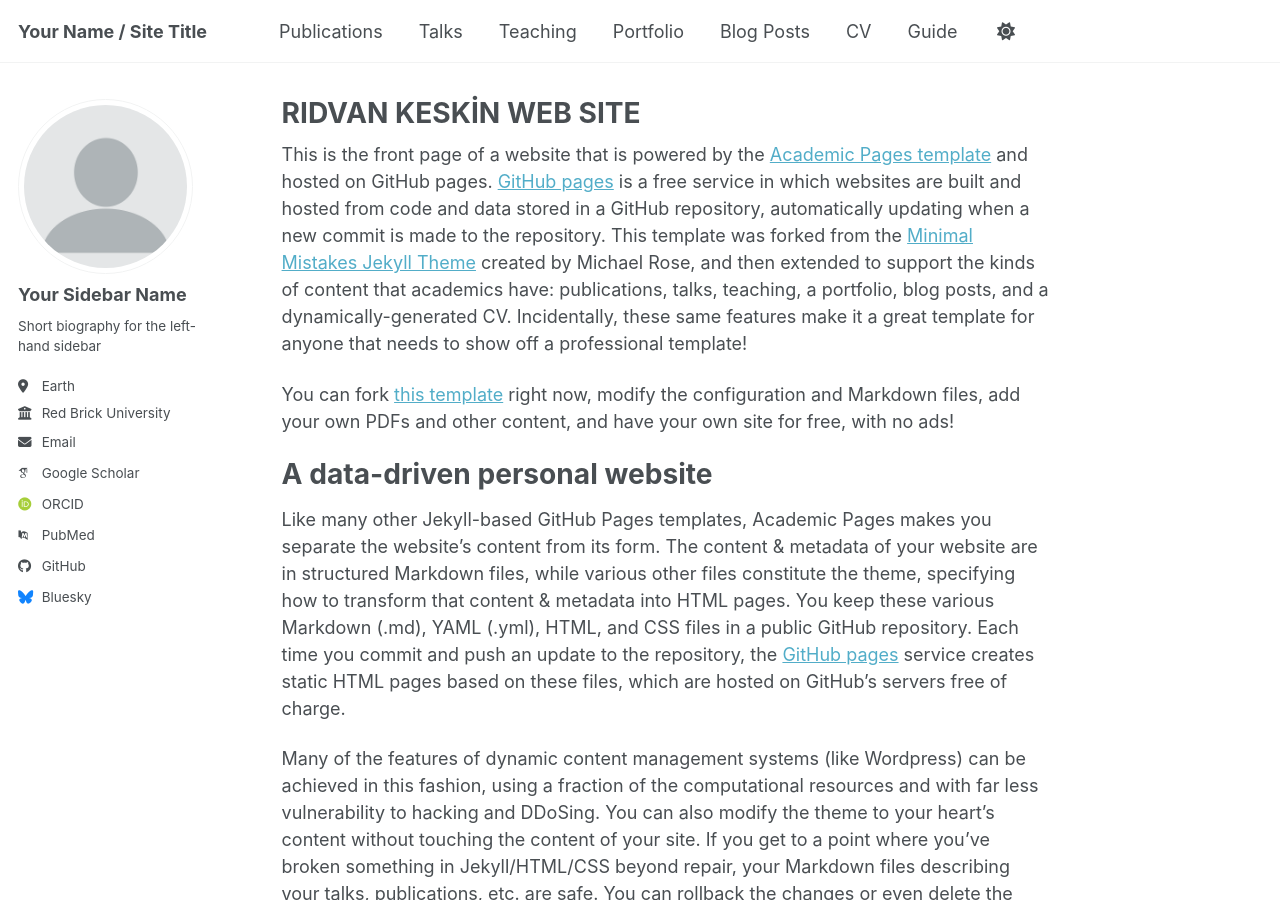
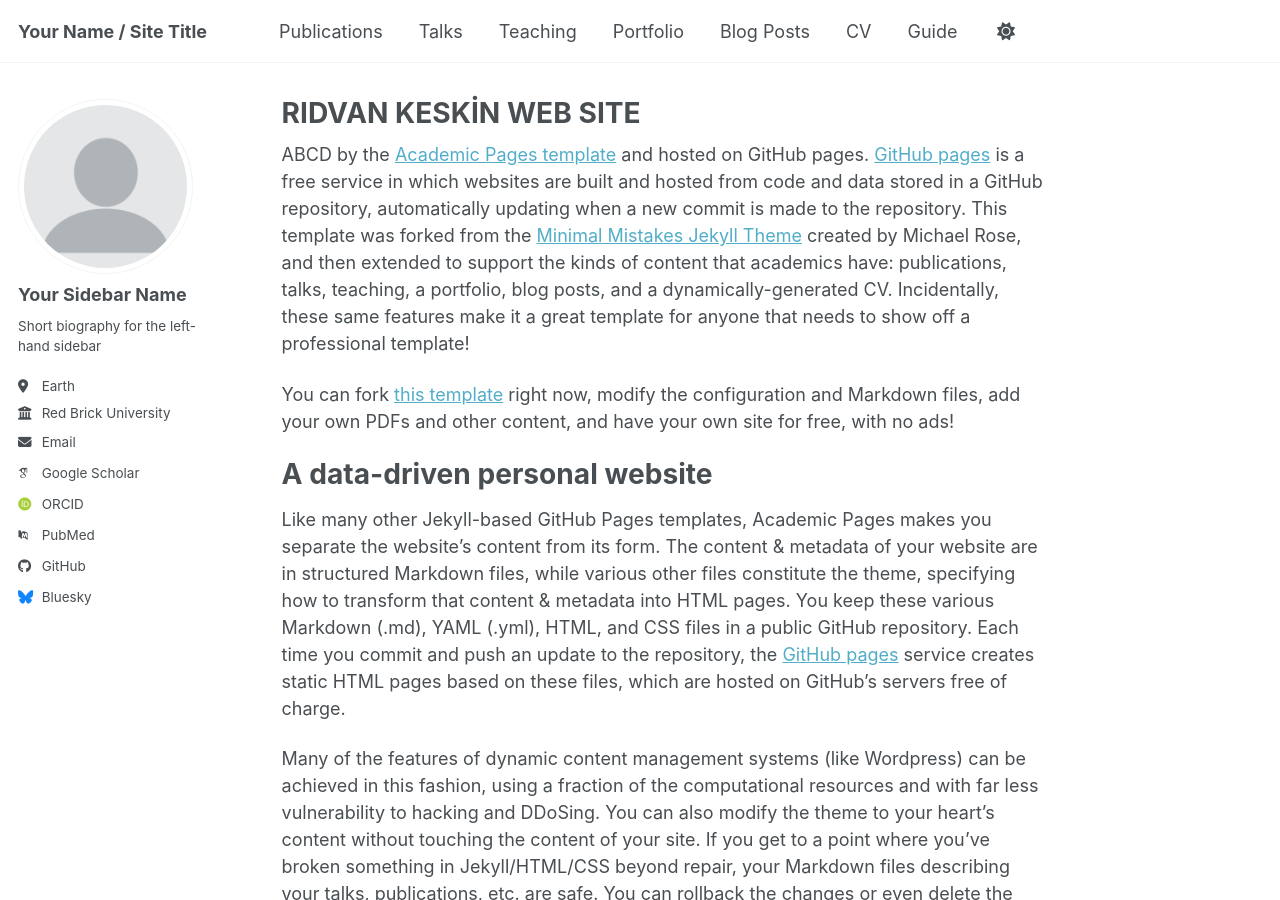
Before and after one commit to rkeskin/rkeskin.github.io, a Jekyll site: the page built from _pages/about.md, in a window 1280 px wide and 900 px high. Built offline with Jekyll 4.4.1, drawn with Linux system fonts in a browser that asks for light colours; some web fonts are replaced; a script bundle is joined from its source files by our own code; library files that are not in the unit come from our copies.

Commit message:
Update about.md

```diff
--- a/_pages/about.md
+++ b/_pages/about.md
@@ -7,7 +7,7 @@
   - /about.html
 ---
 
-This is the front page of a website that is powered by the [Academic Pages template](https://github.com/academicpages/academicpages.github.io) and hosted on GitHub pages. [GitHub pages](https://pages.github.com) is a free service in which websites are built and hosted from code and data stored in a GitHub repository, automatically updating when a new commit is made to the repository. This template was forked from the [Minimal Mistakes Jekyll Theme](https://mmistakes.github.io/minimal-mistakes/) created by Michael Rose, and then extended to support the kinds of content that academics have: publications, talks, teaching, a portfolio, blog posts, and a dynamically-generated CV. Incidentally, these same features make it a great template for anyone that needs to show off a professional template!
+ABCD by the [Academic Pages template](https://github.com/academicpages/academicpages.github.io) and hosted on GitHub pages. [GitHub pages](https://pages.github.com) is a free service in which websites are built and hosted from code and data stored in a GitHub repository, automatically updating when a new commit is made to the repository. This template was forked from the [Minimal Mistakes Jekyll Theme](https://mmistakes.github.io/minimal-mistakes/) created by Michael Rose, and then extended to support the kinds of content that academics have: publications, talks, teaching, a portfolio, blog posts, and a dynamically-generated CV. Incidentally, these same features make it a great template for anyone that needs to show off a professional template!
 
  You can fork [this template](https://github.com/academicpages/academicpages.github.io) right now, modify the configuration and Markdown files, add your own PDFs and other content, and have your own site for free, with no ads!
 
```
